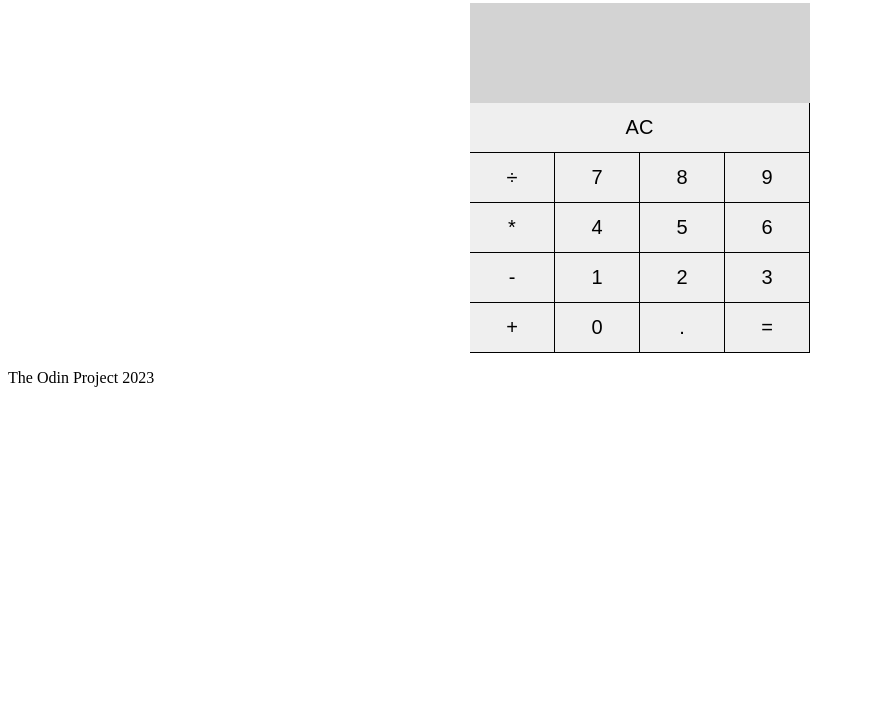
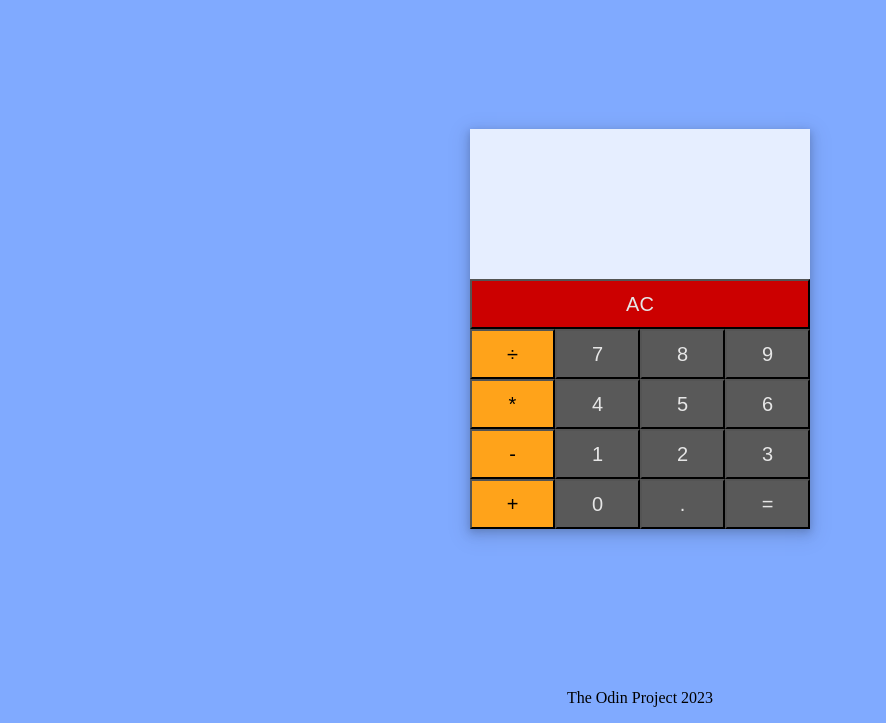
Before and after one commit to StiMarton/calculator, a plain HTML site: page index.html in a window 1280 px wide. Shown: the part 77-800 px from the top of the page, without its empty margins (0-886 px from the left). Drawn offline with Linux system fonts and the light colour scheme.

Commit message:
Updated CSS

```diff
--- a/script.js
+++ b/script.js
@@ -17,7 +17,6 @@ let calculation = {
     num2: null,
 };
 
-
 calculatorDisplay.textContent = calculation.num1;
 calculatorDisplay2.textContent = calculation.num2;
 
@@ -35,18 +34,23 @@ clear.addEventListener("click", function() {
 });
 
 dotBtn.addEventListener("click", function() {
+    if (result) {
+        result = null;
+    }
     if (!calculation.num1) {
         calculation.num1 = "0.";
     } else if (calculation.num1 && !operator && !calculation.num2) {
-        calculation.num1 = calculation.num1 + ".";
+        calculation.num1 = calculation.num1.toString() + ".";
     } else if (operator && !calculation.num2) {
         calculation.num2 = "0.";
     } else if (calculation.num2) {
-        calculation.num2 = calculation.num2 + ".";
+        calculation.num2 = calculation.num2.toString() + ".";
     }
     calculatorDisplay.textContent = calculation.num1;
+    if (calculation.num2) {
     calculatorDisplay2.textContent = calculation.num2;
-    console.log(result);
+        }
+    console.log(calculation.num1, operator, calculation.num2, result);
     disableDotBtn();
 });
 
--- a/style.css
+++ b/style.css
@@ -7,16 +7,44 @@
 
 }
 
+body {
+    background-color: #80aaff;
+    display: flex;
+    flex-direction: column;
+    align-items: center;
+    justify-content: center;
+    min-height: 100vh;
+    width: 100vw;
+    margin: 0;
+}
+
+h1 {
+    margin-top: 25px;
+    margin-bottom: auto;
+}
+
 main {
-    background: lightGrey;
+    width: 100vw;
+	max-width: 400px;
+	height: 100vh;
+    min-height: 250px;
+	max-height: 400px;
+    background-color: #e6eeff;
     width: max-content;
     margin: auto;
+    display: flex;
+    flex-direction: column;
+    box-shadow: 0 4px 10px 2px rgba(0, 0, 0, 0.1),
+		0 5px 20px 5px rgba(0, 0, 0, 0.08),
+		0 2px 6px rgba(0, 0, 0, 0.1);
 }
 
 .displayContainer {
     font-family: 'digital-7regular';
-    height: 100px;
+    height: 250px;
+    padding: 0 5px;
     font-size: 40px;
+    line-height: 50px;
     display: flex;
     gap: 0.3em;
 }
@@ -35,12 +63,22 @@ button {
     align-items: center;
     height: 50px;
     width: 20px;
-    border: 1px solid black;
-    border-top:none;
-    border-left:none;
     cursor: pointer;
+    outline: none;
+    color: #e6e6e6;
+    background-color: #595959;
+}
+
+.op-btn {
+    background-color: #ffa31a;
+    color: black;
 }
 
 #clear {
     flex: 4 100%;
+    background-color: #cc0000;
 }
+
+footer {
+    margin-top: auto;
+}
```
